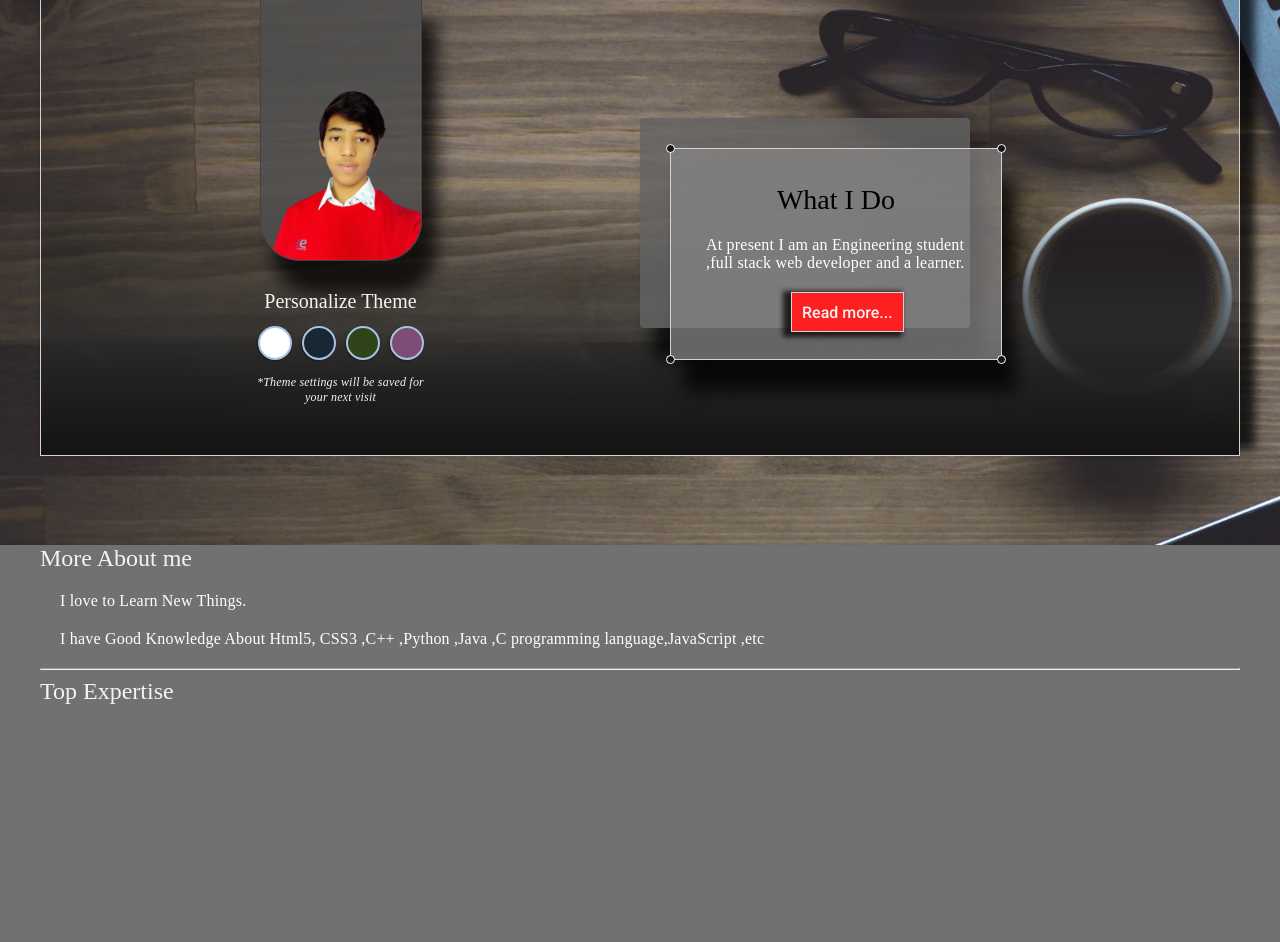
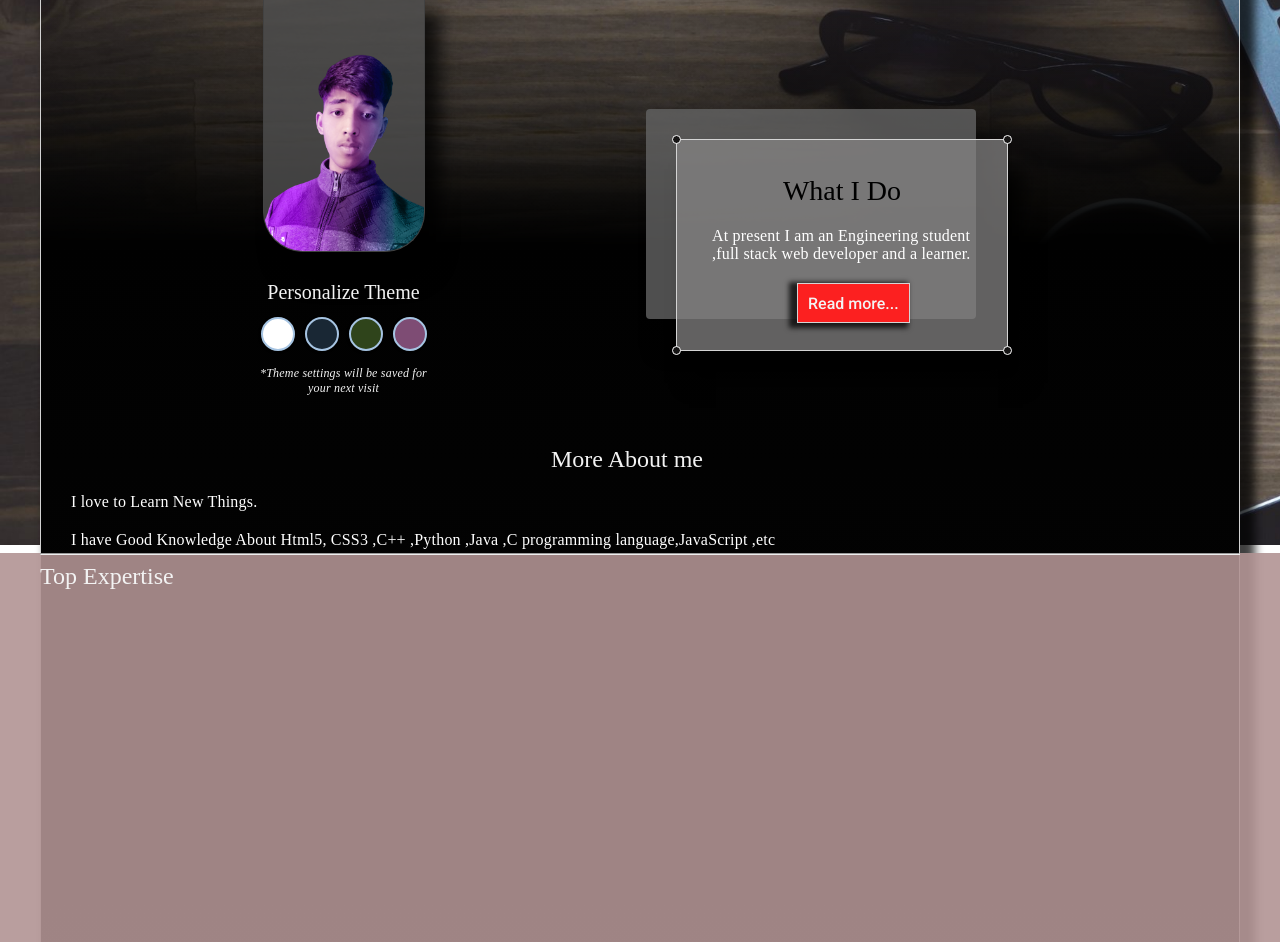
Before and after one commit to Sumit24-prog/SumitRawat.github.io, a plain HTML site: page Sumit.html in a window 1280 px wide. Shown: the part 255-1197 px from the top of the page. Drawn offline with Linux system fonts and the light colour scheme.

Commit message:
checking

```diff
--- a/Sumit.html
+++ b/Sumit.html
@@ -49,11 +49,6 @@
                         <a href="https://github.com/Sumit24-prog" class="home-github"><i class="fa fa-github"></i></a>
                         <a href="https://www.linkedin.com/in/sumit-rawat-a2322b1a4/" class="home-linkdin"><i class="fa fa-linkedin"></i></i></a>
                         <a href="mailto:rawatsingh2112singh@gmail.com" class="home-gmail"><i class="fa fa-envelope"></i></a>
-                        <!-- <script>
-                            function email() {
-                                var str = window.open('https://www.gmail.com/#inbox?compose=new');
-                            }
-                        </script> -->
                     </div>
 
                 </div>
@@ -61,7 +56,7 @@
                 <!--left wrapper-->
                 <div class="left-column">
 
-                    <img id="profile-pic" src="images/Sumit.png">
+                    <img id="profile-pic" src="images/Final.png">
 
                     <h5 id="head5">Personalize Theme</h5>
 
@@ -106,6 +101,18 @@
                         </div>
                     </div>
                 </div>
+                <div class="about-me">
+
+                    <!--Heading-->
+                    <h4 class="head-about">More About me</h4>
+
+                    <!--Paragraph One-->
+                    <p>I love to Learn New Things.</p>
+
+                    <!--Paragraph Two-->
+                    <p>I have Good Knowledge About Html5, CSS3 ,C++ ,Python ,Java ,C programming language,JavaScript ,etc</p>
+
+                </div>
 
             </div>
         </div>
@@ -121,18 +128,7 @@
             <div class="about-wrapper">
 
                 <!--about me message -->
-                <div class="about-me">
 
-                    <!--Heading-->
-                    <h4>More About me</h4>
-
-                    <!--Paragraph One-->
-                    <p>I love to Learn New Things.</p>
-
-                    <!--Paragraph Two-->
-                    <p>I have Good Knowledge About Html5, CSS3 ,C++ ,Python ,Java ,C programming language,JavaScript ,etc</p>
-
-                </div>
 
                 <!--Horizontal break-->
                 <hr />
--- a/style.css
+++ b/style.css
@@ -1,7 +1,7 @@
 /*root for declare variable */
 :root{
-    --mainColor:#16131370;
-    --secondaryColor:rgba(0, 0, 0, 0.555);
+    --mainColor:#928383;
+    --secondaryColor:rgba(177, 147, 147, 0.897);
     --borderColor:#d6d6d6fb;
 
     --mainText:rgb(243, 243, 243);
@@ -51,7 +51,9 @@ li,span,label,input,textarea{
     color:var(--secondaryText);
 }
 
-
+.text{
+    height:60px;
+}
 /* ul and all heading font size */
 ul{ list-style: none; }
 h1{ font-size: 56px; }
@@ -173,6 +175,7 @@ h6{ font-size: 16px; }
 /*Greeting Wrapper */
 .greeting-wrapper{
     display:grid;
+    height:160px;
     text-align: center;
     align-content: center;
     min-height: 10em;
@@ -181,6 +184,7 @@ h6{ font-size: 16px; }
 
 /*intro wrapper*/
 .intro-wrapper{
+    height:1200px;
     background-color: var(--secondaryColor);
     border:1px solid var(--borderColor);
     /* border-bottom: 105px solid var(--borderColor);  */
@@ -192,15 +196,13 @@ h6{ font-size: 16px; }
     -moz-box-shadow: 10px -12px 10px 5px rgba(0,0,0,0.75);
     display: grid;
     grid-template-columns: 1fr 1fr;
-    grid-template-areas:
-    'nav-wrapper nav-wrapper'
-    'left-column right-column';
-
+    grid-template-rows: 1fr 10fr 10fr;
+    grid-gap:0;
     /*box gradient*/
-    background: -moz-linear-gradient(top,  rgba(76,76,76,0) 0%, rgba(89,89,89,0) 12%, rgba(102,102,102,0) 25%, rgba(71,71,71,0) 39%, rgba(44,44,44,0) 50%, rgba(0,0,0,0) 51%, rgba(17,17,17,0.26) 60%, rgba(43,43,43,0.73) 76%, rgba(34,34,34,0.99) 85%, rgba(28,28,28,0.99) 91%, rgba(19,19,19,1) 100%); /* FF3.6-15 */
-    background: -webkit-linear-gradient(top,  rgba(76,76,76,0) 0%,rgba(89,89,89,0) 12%,rgba(102,102,102,0) 25%,rgba(71,71,71,0) 39%,rgba(44,44,44,0) 50%,rgba(0,0,0,0) 51%,rgba(17,17,17,0.26) 60%,rgba(43,43,43,0.73) 76%,rgba(34,34,34,0.99) 85%,rgba(28,28,28,0.99) 91%,rgba(19,19,19,1) 100%); /* Chrome10-25,Safari5.1-6 */
-    background: linear-gradient(to bottom,  rgba(76,76,76,0) 0%,rgba(89,89,89,0) 12%,rgba(102,102,102,0) 25%,rgba(71,71,71,0) 39%,rgba(44,44,44,0) 50%,rgba(0,0,0,0) 51%,rgba(17,17,17,0.26) 60%,rgba(43,43,43,0.73) 76%,rgba(34,34,34,0.99) 85%,rgba(28,28,28,0.99) 91%,rgba(19,19,19,1) 100%); /* W3C, IE10+, FF16+, Chrome26+, Opera12+, Safari7+ */
-    filter: progid:DXImageTransform.Microsoft.gradient( startColorstr='#004c4c4c', endColorstr='#131313',GradientType=0 ); /* IE6-9 */
+    background: -moz-linear-gradient(top,  rgba(0,0,0,0) 0%, rgba(1,1,1,0.9) 23%, rgba(1,1,1,1) 27%, rgba(5,5,5,1) 100%); /* FF3.6-15 */
+    background: -webkit-linear-gradient(top,  rgba(0,0,0,0) 0%,rgba(1,1,1,0.9) 23%,rgba(1,1,1,1) 27%,rgba(5,5,5,1) 100%); /* Chrome10-25,Safari5.1-6 */
+    background: linear-gradient(to bottom,  rgba(0,0,0,0) 0%,rgba(1,1,1,0.9) 23%,rgba(1,1,1,1) 27%,rgba(5,5,5,1) 100%); /* W3C, IE10+, FF16+, Chrome26+, Opera12+, Safari7+ */
+    filter: progid:DXImageTransform.Microsoft.gradient( startColorstr='#00000000', endColorstr='#050505',GradientType=0 ); /* IE6-9 */
 
 
 }
@@ -208,13 +210,13 @@ h6{ font-size: 16px; }
 
 /*nav-wrapper*/
 .nav-wrapper {
+    height:59px;
     border-radius:3px 3px 0px 0px ;
-    grid-area: nav-wrapper;
+    grid-area: 1/1/2/3;
     border-bottom: 1px solid var(--borderColor);
     display: flex;
     justify-content:space-between;
     align-items:center;
-    background-color: var(--mainColor);
 }
 
 /*navigation*/
@@ -271,7 +273,7 @@ h6{ font-size: 16px; }
 
 /*left-column*/
 .left-column {
-    grid-area: left-column;
+    grid-area:2/1/3/2;
     padding-top: 0px;
     padding-bottom: 50px;
 }
@@ -352,7 +354,7 @@ h6{ font-size: 16px; }
 
 /*right-column*/
 .right-column {
-    grid-area: right-column;
+    grid-area:2/2/3/3;
     display: grid ;
     align-content: center ;
     padding-top: 50px;
@@ -506,9 +508,15 @@ p{
 
 
 .about-me{
-    width:auto;
-    height:auto;
+    grid-area:3/1/4/3;
+    width:1200px;
+    height:800px;
     margin: 0;
+    padding-left:10px;
+}
+
+.head-about{
+    margin-left:500px;
 }
 
 /*responsive*/
```
